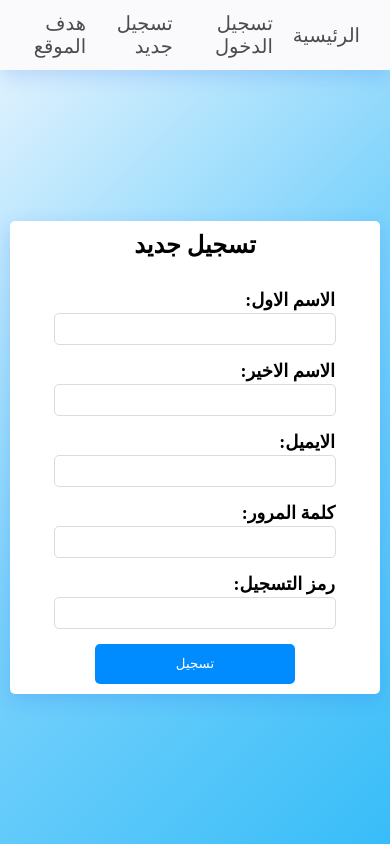
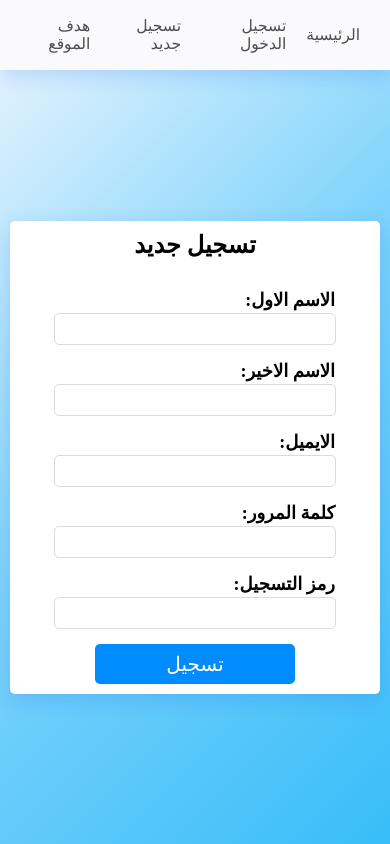
Before and after one commit to n1363979-ai/Solve-problems-, a plain HTML site: page signup.html in a window 390 px wide. Drawn offline with Linux system fonts and the light colour scheme.

Commit message:
a few changes on font

```diff
--- a/style.css
+++ b/style.css
@@ -50,7 +50,7 @@ align-items: center;
     text-decoration: none;
     color: rgb(76, 76, 76) ;
     transition: 300ms;
-    font-size: clamp(15px, 5vw, 25px);
+    font-size: clamp(15px, 4vw, 25px);
 }
 
  header nav ul li a:hover{
@@ -174,6 +174,7 @@ align-items: center;
     color: white;
     background-color: rgb(0, 140, 255);
     transition: 300ms;
+    font-size: 20px;
 
 }
 
```
